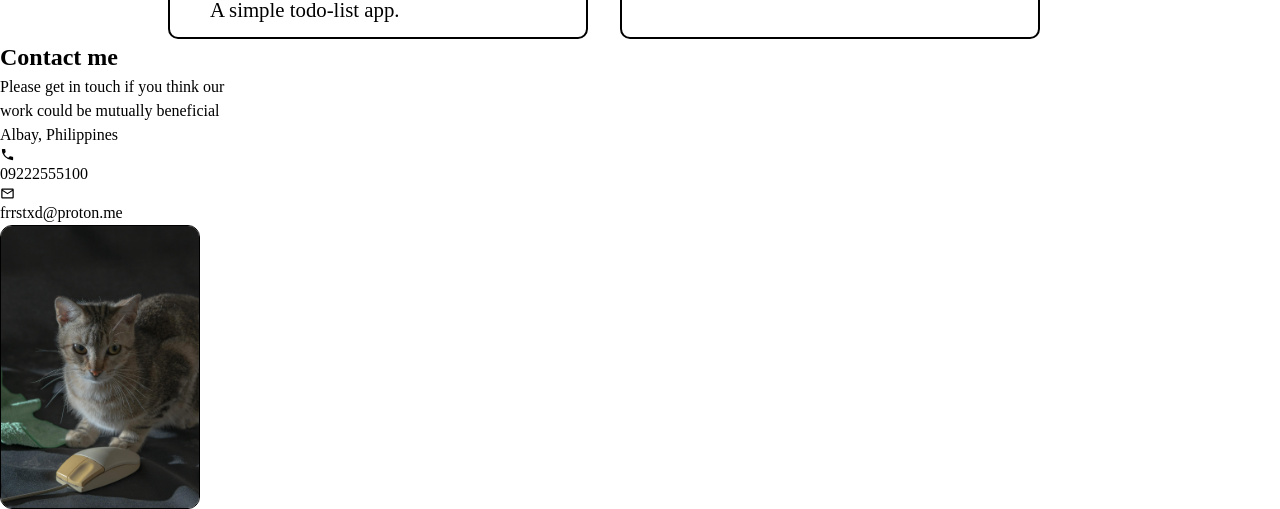
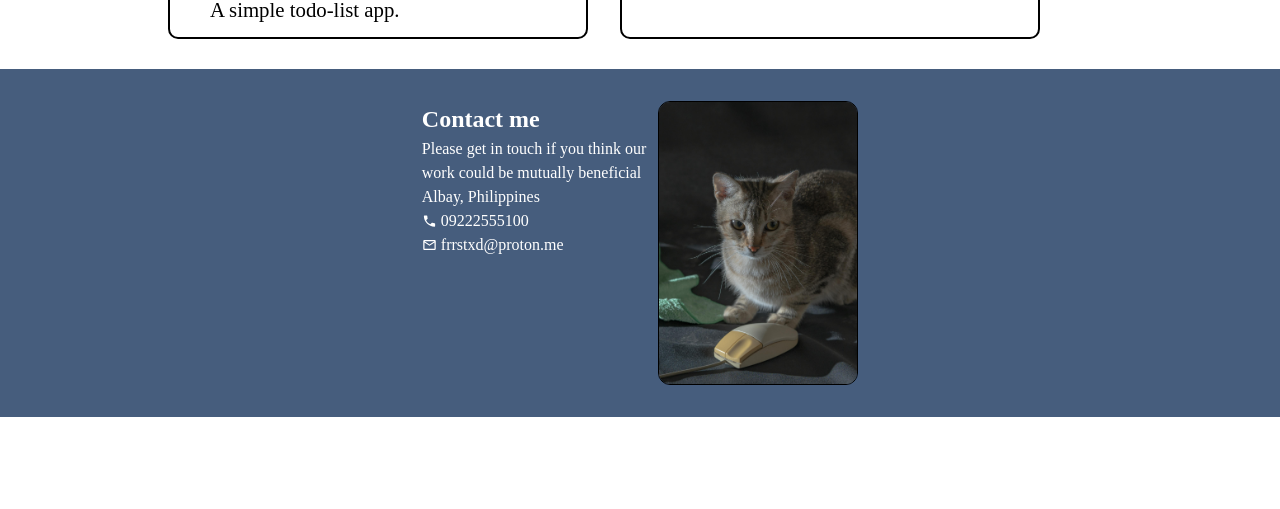
Before and after one commit to frrst-ian/homepage, a plain HTML site: page index.html in a window 1280 px wide. Shown: the part 2191-2700 px from the top of the page. After the commit the page ends 2608 px from the top, so only its background shows below. Drawn offline with Linux system fonts and the light colour scheme.

Commit message:
Add the footer section
Footer section contains necessary contact info

```diff
--- a/index.html
+++ b/index.html
@@ -255,7 +255,6 @@
         </div>
       </div>
     </div>
-    <div class="footer-wrapper">
     <div class="footer">
       <div class="info-wrapper">
         <div class="info">
@@ -269,11 +268,13 @@
           <p>Albay, Philippines</p>
         </div>
         <div class="info">
-            <div>
+          <div class="icon-div">
             <svg
               width="15"
               xmlns="http://www.w3.org/2000/svg"
               viewBox="0 0 24 24"
+              fill="white"
+
             >
               <title>phone</title>
               <path
@@ -282,11 +283,12 @@
             </svg>
             <p>09222555100</p>
           </div>
-            <div>
+          <div class="icon-div">
             <svg
               width="15"
               xmlns="http://www.w3.org/2000/svg"
               viewBox="0 0 24 24"
+              fill="white"
             >
               <title>email-outline</title>
               <path
@@ -304,6 +306,5 @@
         <img src="assets/cat.jpg" alt="alt" width="200" />
       </div>
     </div>
-    </div>
   </body>
 </html>
--- a/styles.css
+++ b/styles.css
@@ -147,3 +147,26 @@ a {
 h3 {
   font-size: 1.4em;
 }
+
+.footer {
+  display: flex;
+  gap: 12px;
+  justify-content: center;
+  margin-top: 30px;
+  padding: 32px;
+  background-color: #465d7d;
+}
+
+.icon-div {
+  display: flex;
+  gap: 4px;
+}
+
+.info > p,
+.info > h2 {
+  color: white;
+}
+
+.icon-div > p {
+  color: white;
+}
```
Lines whose indentation alone changed are shown as unchanged.
